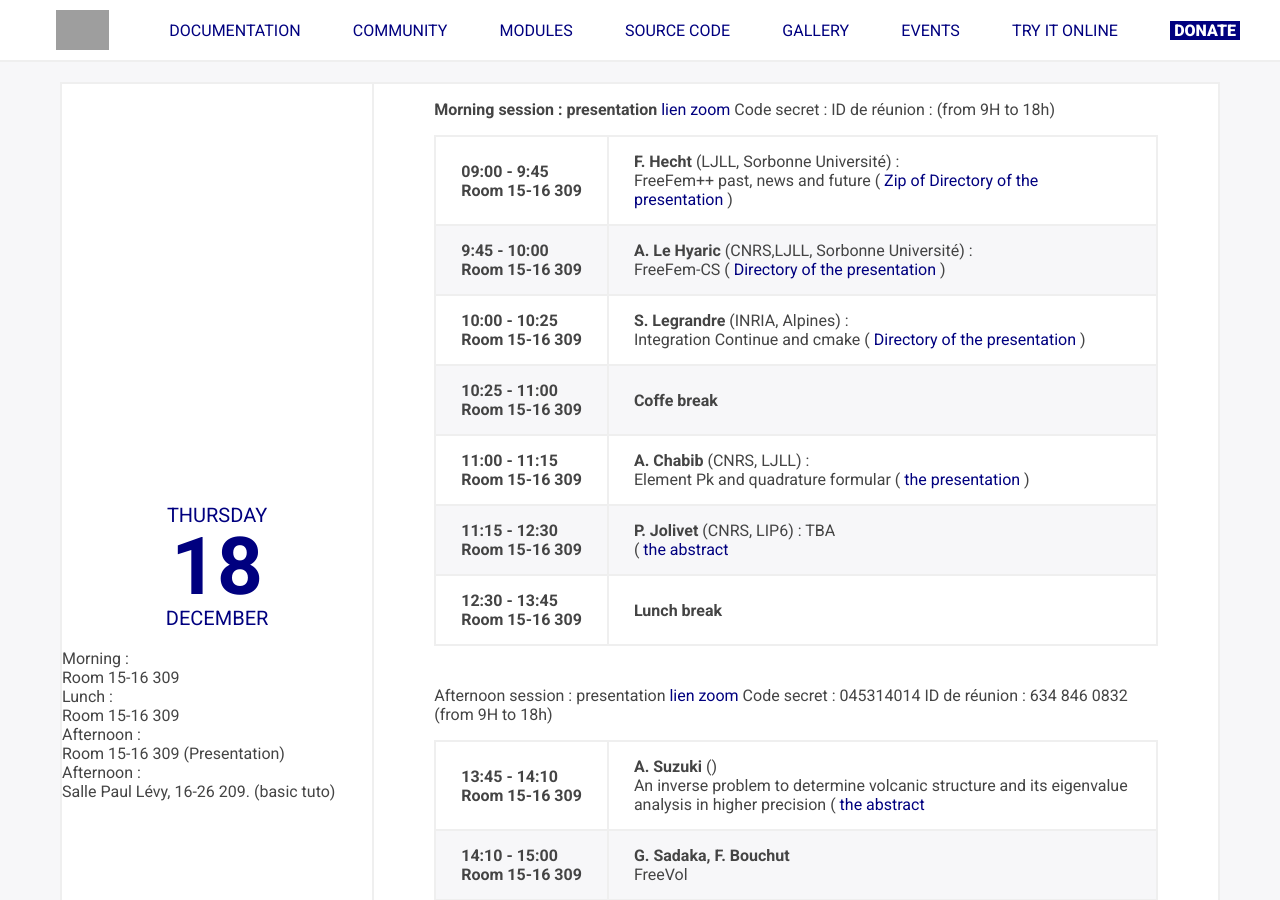
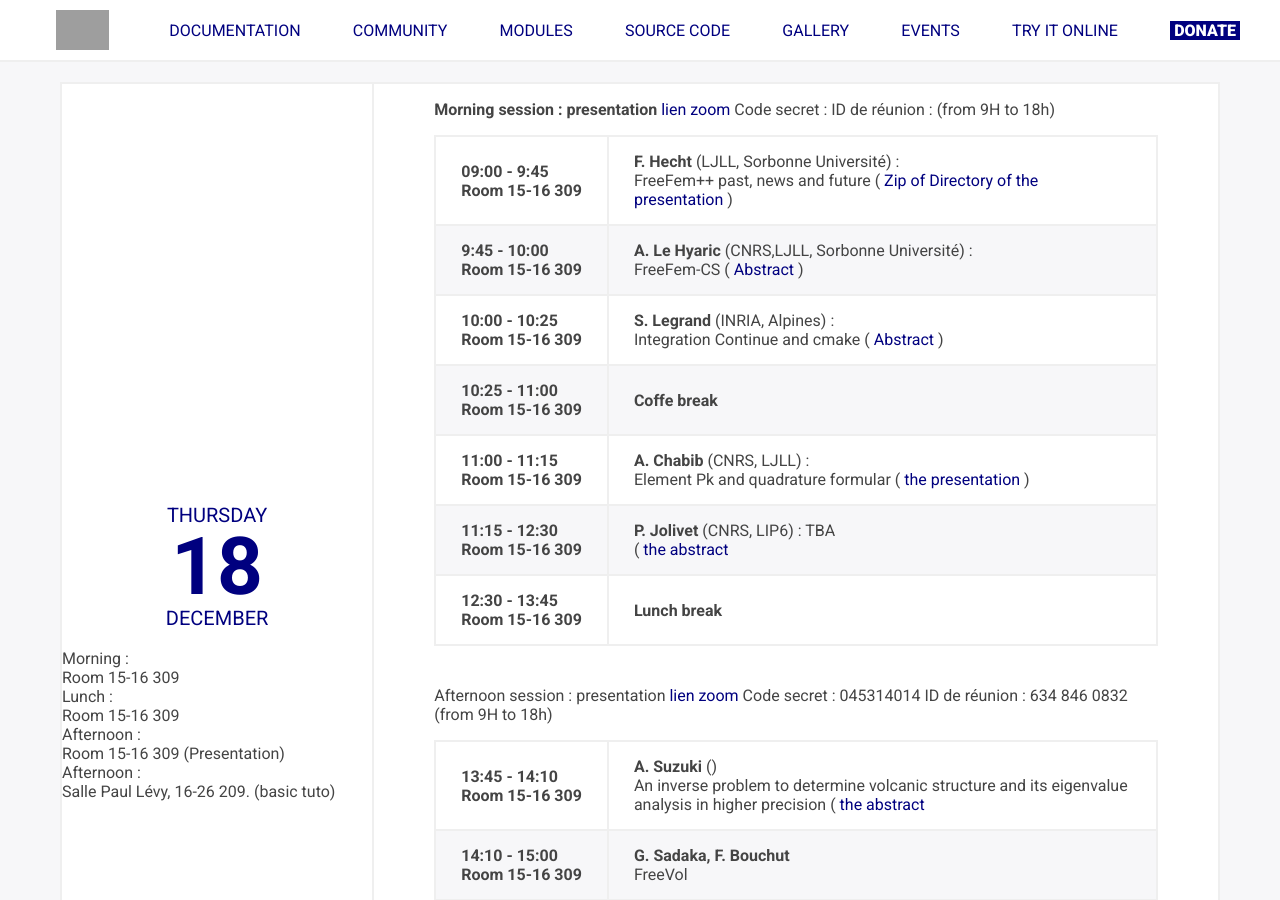
Before and after one commit to FreeFem/FreeFem-website, a Jekyll site: the page built from ffdays.md, in a window 1280 px wide and 900 px high, scrolled down 1012 px. Built offline with Jekyll 4.4.1, drawn with Linux system fonts in a browser that asks for light colours.

Commit message:
correct typo

```diff
--- a/_layouts/ffdays.html
+++ b/_layouts/ffdays.html
@@ -69,16 +69,16 @@
        <td>
         <strong>A. Le Hyaric</strong> (CNRS,LJLL, Sorbonne Université) :
         <br>
-       FreeFem-CS  (<a href="https://github.com/FreeFem/FreeFem-days/blob/master/2025/md/ALH.md"> Directory of the presentation </a> )
+       FreeFem-CS  (<a href="https://github.com/FreeFem/FreeFem-days/blob/master/2025/md/ALH.md"> Abstract </a> )
       </td>
 
                      </tr>
                                    <tr>
        		<th scope="row">10:00 - 10:25<br> Room 15-16 309  </th>
        <td>
-        <strong>S. Legrandre</strong> (INRIA, Alpines) :
+        <strong>S. Legrand</strong> (INRIA, Alpines) :
         <br>
-       Integration Continue and cmake (<a href="https://github.com/FreeFem/FreeFem-days/blob/master/2025/md/SL.md"> Directory of the presentation </a> )
+       Integration Continue and cmake (<a href="https://github.com/FreeFem/FreeFem-days/blob/master/2025/md/SL.md"> Abstract </a> )
       </td>
 
                      </tr>
```
